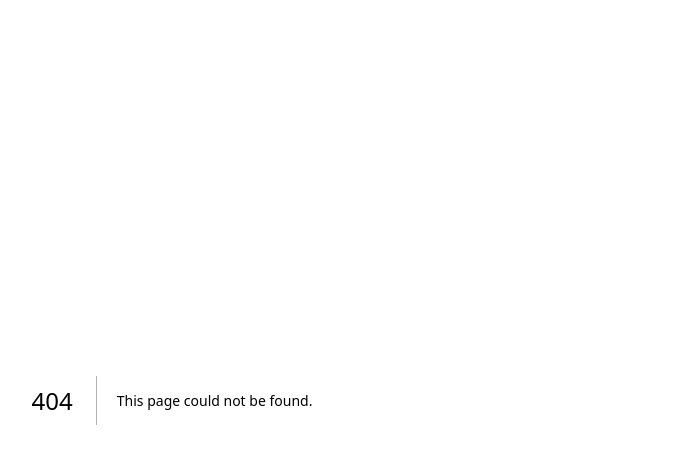
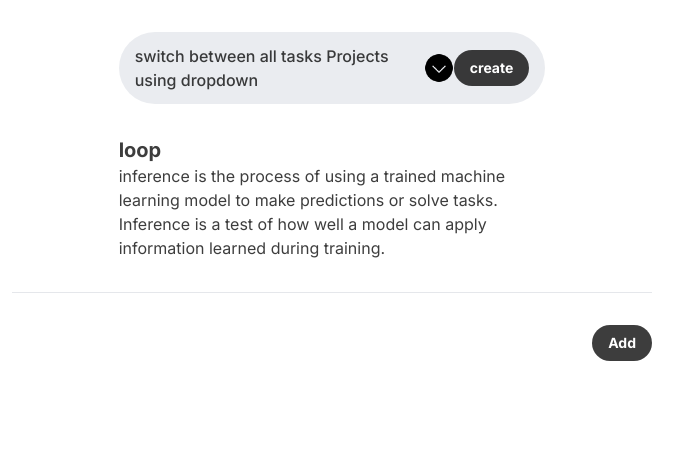
Before and after one commit to Narendra8Pal/Startup_hunt, a Next.js app: page /tasks in a window 1280 px wide. Before the commit this address had no page. Shown: the top 464 px of the page, without its empty margins (468-1151 px from the left). Built offline with nearby package versions, Linux system fonts and the light colour scheme.

Commit message:
done tasks upper part, now boxes

```diff
--- a/pages/explore/index.tsx
+++ b/pages/explore/index.tsx
@@ -27,6 +27,7 @@ import {
   where,
   updateDoc,
   arrayUnion,
+  onSnapshot,
 } from "firebase/firestore";
 import FirebaseApp from "../../utils/firebase";
 
@@ -82,7 +83,6 @@ const Explore = () => {
 
   useEffect(() => {
     const modalCloseUpdate = () => {
-      console.log("modal close updates ran");
       getDoc(doc(db, "users", `${userDocId}`))
         .then((docSnap) => {
           if (docSnap.exists()) {
@@ -126,8 +126,6 @@ const Explore = () => {
   }, []);
 
   const handleMsgSent = async () => {
-    console.log(user, "user name bro");
-    console.log("handlemsg sent ran bro");
     const commentsCollection = collection(
       db,
       "projects",
@@ -150,24 +148,22 @@ const Explore = () => {
     } catch (error) {
       console.error("Error adding comment:", error);
     }
-    // setShowCmntSection(true);
+    setTextarea("");
+    setShowCmntSection(true);
   };
 
   const handleCommentButtonClick = (
     projectId: string,
     projectUserId: string
   ) => {
-    console.log(projectId, 'projectId boss')
+    setTextarea("");
     setProjectId(projectId);
-    // setProjectUserId(projectUserId);
-    // setOpnCommentBoxArray((prevOpnCommentModalArray) => ({
-    //   ...prevOpnCommentModalArray,
-    //   [projectId]: !prevOpnCommentModalArray[projectId],
-    // }));
-
 
     setOpnCommentBoxArray((prevOpnCommentModalArray) => {
-      const updatedArray = { [projectId]: !prevOpnCommentModalArray[projectId] };
+      setCmntBox([]);
+      const updatedArray = {
+        [projectId]: !prevOpnCommentModalArray[projectId],
+      };
 
       Object.keys(prevOpnCommentModalArray).forEach((id) => {
         if (id !== projectId) {
@@ -177,45 +173,86 @@ const Explore = () => {
 
       return updatedArray;
     });
-
     getPrjUserInfo(projectUserId);
     setShowCmntSection(true);
   };
 
   useEffect(() => {
-    const fetchComments = async () => {
-      console.log("fetchComments ran bro");
+    const fetchCmnts = async () => {
+      try {
         const commentsCollection = collection(
           db,
           "projects",
           projectId,
           "comments"
         );
-      const querySnapshot = await getDocs(commentsCollection);
-
-      const comments: any = [];
-      querySnapshot.forEach(async (doc) => {
+        const q = query(commentsCollection);
+        const unsubscribe = onSnapshot(q, async (snapshot) => {
+          const fetchedComments: any = [];
+          // snapshot.forEach(async (doc) => {
+          await Promise.all(
+            snapshot.docs.map(async (doc) => {
               const commentData = doc.data();
               const textCollectionRef = collection(doc.ref, "text");
               const textQuerySnapshot = await getDocs(textCollectionRef);
               const textData = textQuerySnapshot.docs.map((textDoc) =>
                 textDoc.data()
               );
-
-        comments.push({
+              fetchedComments.push({
+                id: doc.id,
                 ...commentData,
                 text: textData,
               });
+              setCmntBox(fetchedComments);
+              console.log(fetchedComments, "fetched comments bro realtime");
+            })
+          );
+          setShowCmntSection(false);
         });
-
-      console.log(comments, "comments bro");
-      setCmntBox(comments);
-      return comments;
+        return unsubscribe;
+      } catch (error) {
+        console.error("Error fetching comments:", error);
+      }
     };
     if (projectId && showCmntSection) {
-      fetchComments();
+      fetchCmnts();
     }
   }, [showCmntSection]);
+
+  // useEffect(() => {
+  //   const fetchComments = async () => {
+  //     console.log("fetchComments ran bro");
+  //     const commentsCollection = collection(
+  //       db,
+  //       "projects",
+  //       projectId,
+  //       "comments"
+  //     );
+  //     const querySnapshot = await getDocs(commentsCollection);
+
+  //     const comments: any = [];
+  //     querySnapshot.forEach(async (doc) => {
+  //       const commentData = doc.data();
+  //       const textCollectionRef = collection(doc.ref, "text");
+  //       const textQuerySnapshot = await getDocs(textCollectionRef);
+  //       const textData = textQuerySnapshot.docs.map((textDoc) =>
+  //         textDoc.data()
+  //       );
+
+  //       comments.push({
+  //         ...commentData,
+  //         text: textData,
+  //       });
+  //       setCmntBox(comments);
+  //     });
+
+  //     setShowCmntSection(false);
+  //     return comments;
+  //   };
+  //   if (projectId && showCmntSection) {
+  //     fetchComments();
+  //   }
+  // }, [showCmntSection]);
 
   const getPrjUserInfo = async (projectUserId: string) => {
     // console.log(projectUserId, "projectUserId");
@@ -262,7 +299,10 @@ const Explore = () => {
                 />
                 <li>Table</li>
               </div>
-              <div className={Styles.icons_items}>
+              <div
+                className={Styles.icons_items}
+                onClick={() => router.push(`/tasks/${userDocId}`)}
+              >
                 <Image
                   src="/View Module.png"
                   alt="tasks&feedback"
@@ -395,8 +435,14 @@ const Explore = () => {
                       <>
                         <div className={styles.btm_cmnt_input}>
                           <div className={styles.all_comments}>
+                            <div className={styles.user_reply_box}>
                               {cmntBox.map((comments, index) => (
-                              <div className={styles.cmt_pp_name} key={index}>
+                                <div key={index}>
+                                  {comments.text.map((comment, textIndex) => (
+                                    <div
+                                      key={textIndex}
+                                      className={styles.img_username}
+                                    >
                                       <div className={styles.cmt_pp_div}>
                                         <img
                                           src={comments.profile_img}
@@ -407,25 +453,22 @@ const Explore = () => {
                                         <h2 className={styles.cmt_user}>
                                           {comments.username}
                                         </h2>
-                                  {cmntBox[index].text.map(
-                                    (comment, textIndex) => (
-                                      <div key={textIndex}>
                                         <p className={styles.cmt_txt}>
                                           {comment.comment}
                                         </p>
-                                        {/* <h2>{comment.timestamp}</h2> */}
-                                      </div>
-                                    )
-                                  )}
                                       </div>
                                     </div>
                                   ))}
+                                </div>
+                              ))}
+                            </div>
                           </div>
 
                           <textarea
                             placeholder="what do you wanna say?"
                             className={styles.cmt_textarea}
                             onChange={(e) => setTextarea(e.target.value)}
+                            value={textarea}
                           />
                           <hr />
                           <div className="flex">
--- /dev/null
+++ b/pages/tasks/[docId].tsx
@@ -0,0 +1,49 @@
+// next.js, files, style
+import React from "react";
+import Sidebar from "@/utils/sidebar";
+import { useRouter } from "next/router";
+import { useState, useEffect } from "react";
+import Tasks from "./index";
+import styles from '@/styles/tasks.module.css'
+//redux
+import { setUser } from "@/store/userName";
+import { setUsersDocId } from "@/store/usersDocId";
+import { useDispatch } from "react-redux";
+
+//firebase
+import { collection, doc, getDoc } from "firebase/firestore";
+import { getFirestore } from "firebase/firestore";
+import FirebaseApp from "../../utils/firebase";
+
+const TasksId = () => {
+  const router = useRouter();
+
+  const dispatch = useDispatch();
+  const { docId } = router.query;
+
+  const db = getFirestore(FirebaseApp);
+  const docRef = doc(db, "users", `${docId}`);
+
+  useEffect(() => {
+    getDoc(docRef)
+      .then((docSnap) => {
+        if (docSnap.exists()) {
+          const name = docSnap.data().username;
+          dispatch(setUser(name));
+        }
+      })
+      .catch((error) => {
+        console.error("Error getting document: ", error);
+      });
+    dispatch(setUsersDocId(docId));
+  }, [docId]);
+
+  return (
+    <>
+      <Sidebar />
+      <Tasks />
+    </>
+  );
+};
+
+export default TasksId;
--- /dev/null
+++ b/pages/tasks/index.tsx
@@ -0,0 +1,124 @@
+import React, { useState } from "react";
+import styles from "@/styles/tasks.module.css";
+import Image from "next/image";
+
+const Tasks = () => {
+  const [openModal, setOpenModal] = useState<boolean>(false);
+  const [taskModalContent, setTaskModalContent] = useState<boolean>(false);
+
+  const handleModal = () => {
+    setOpenModal(false);
+    setTaskModalContent(false);
+  };
+
+  return (
+    <>
+      <div className={styles.container}>
+        <div className={styles.content_container}>
+          <div className={styles.content_div}>
+            <div className={styles.switch_btn}>
+              <div className={styles.dropdown}>
+                <p>switch between all tasks Projects using dropdown</p>
+
+                <Image
+                  src="/down_btn.png"
+                  alt="down_btn"
+                  height={30}
+                  width={30}
+                />
+              </div>
+              <div className={styles.btn_div}>
+                <button
+                  className={styles.btn}
+                  onClick={() => setOpenModal(true)}
+                >
+                  create
+                </button>
+              </div>
+            </div>
+
+            <div className={styles.top_content}>
+              <div className={styles.name_desc}>
+                <h2 className={styles.title}>loop</h2>
+                <p className={styles.desc}>
+                  inference is the process of using a trained machine learning
+                  model to make predictions or solve tasks. Inference is a test
+                  of how well a model can apply information learned during
+                  training.
+                </p>
+              </div>
+            </div>
+
+            <hr className={styles.ruler} />
+
+            <div
+              className={styles.bottom_content}
+              onClick={() => setTaskModalContent(true)}
+            >
+              <div className={styles.btn_div}>
+                <button className={styles.btn}>Add</button>
+              </div>
+
+
+
+
+
+
+
+
+
+
+
+
+
+
+
+
+
+
+
+            </div>
+          </div>
+        </div>
+      </div>
+
+      {openModal || taskModalContent ? (
+        <>
+          <div className={styles.modal_div}></div>
+          <div className={styles.add_modal_bg} onClick={handleModal}>
+            <div
+              className={styles.add_profile_modal}
+              onClick={(e) => e.stopPropagation()}
+            >
+              <div className={styles.modal_content}>
+                <div>
+                  <div>{taskModalContent ? "Task Title" : "Project Title"}</div>
+                  <input type="text" className={styles.input} />
+                </div>
+
+                <div>
+                  <div>
+                    {taskModalContent
+                      ? "Task Description"
+                      : "Project Description"}
+                  </div>
+                  <textarea className={styles.textarea} />
+                </div>
+
+                {taskModalContent ? <div>Task Status</div> : null}
+              </div>
+
+              <div className={styles.btn_div}>
+                <button className={styles.btn}>
+                  {taskModalContent ? "Create Task" : "Create"}
+                </button>
+              </div>
+            </div>
+          </div>
+        </>
+      ) : null}
+    </>
+  );
+};
+
+export default Tasks;
--- /dev/null
+++ b/styles/tasks.module.css
@@ -0,0 +1,75 @@
+.container {
+  @apply flex;
+}
+
+.content_container {
+  @apply ml-80  flex-1 gap-8 flex flex-col;
+}
+
+.content_div {
+  @apply gap-8 flex flex-col w-2/3 m-auto mt-8;
+}
+
+.switch_btn {
+  @apply flex flex-row w-2/3 m-auto justify-between items-center  py-3 px-4 rounded-full bg-home-light_gray;
+}
+
+.dropdown {
+  @apply font-medium flex flex-row space-x-2 items-center cursor-pointer;
+}
+
+.top_content {
+  @apply flex flex-col gap-8 w-2/3 m-auto;
+}
+
+.name_desc {
+  /* @apply  */
+}
+
+.title {
+  @apply text-xl font-bold;
+}
+
+.desc {
+  /* @apply  */
+}
+
+.ruler {
+  /* @apply w-2/3 m-auto */
+}
+
+.modal_div {
+  @apply opacity-60 bg-modal-modal_bg h-full w-full left-0 top-0 fixed z-0;
+}
+
+.add_modal_bg {
+  @apply fixed top-0 left-0 w-full h-full flex items-center justify-center;
+}
+
+.add_profile_modal {
+  @apply w-1/5 bg-white shadow-sm rounded-md flex flex-col h-auto gap-16 p-6;
+}
+
+.modal_content {
+  @apply flex flex-col gap-6;
+}
+
+.common_input {
+  @apply rounded-sm focus:outline-index-logo_orange1 border-2 border-home-stroke p-1;
+}
+
+.input {
+  @apply common_input;
+}
+
+.textarea {
+  @apply w-full max-h-[15rem] min-h-[10rem] common_input;
+}
+
+.btn_div {
+  @apply flex justify-end items-center;
+}
+
+.btn {
+  @apply bg-index-black_btn px-4  py-2 text-white rounded-full text-sm font-bold;
+}
--- a/utils/sidebar.tsx
+++ b/utils/sidebar.tsx
@@ -44,7 +44,9 @@ const Sidebar = () => {
                 />
                 <li>Table</li>
               </div>
-              <div className={styles.icons_items}>
+              <div className={styles.icons_items}
+                onClick={() => router.push(`/tasks/${userDocId}`)}
+              >
                 <Image
                   src="/View Module.png"
                   alt="tasks&feedback"
```
Also changed, not shown: styles/startups.module.css (+21 -9 lines), public/down_btn.png (added). Lines whose indentation alone changed are shown as unchanged.
